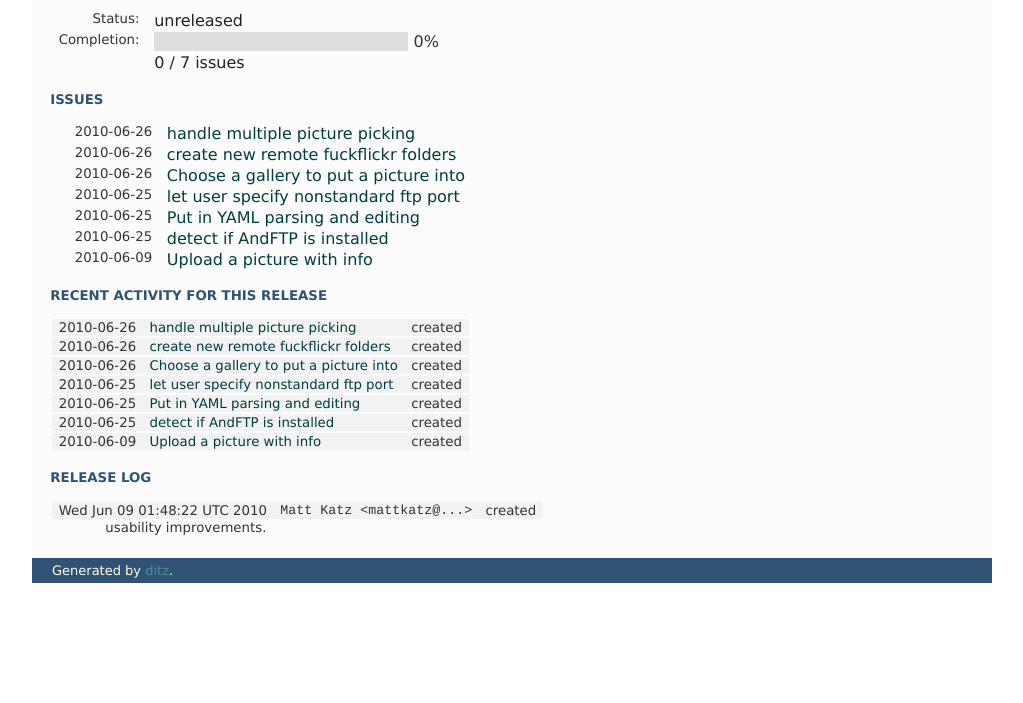
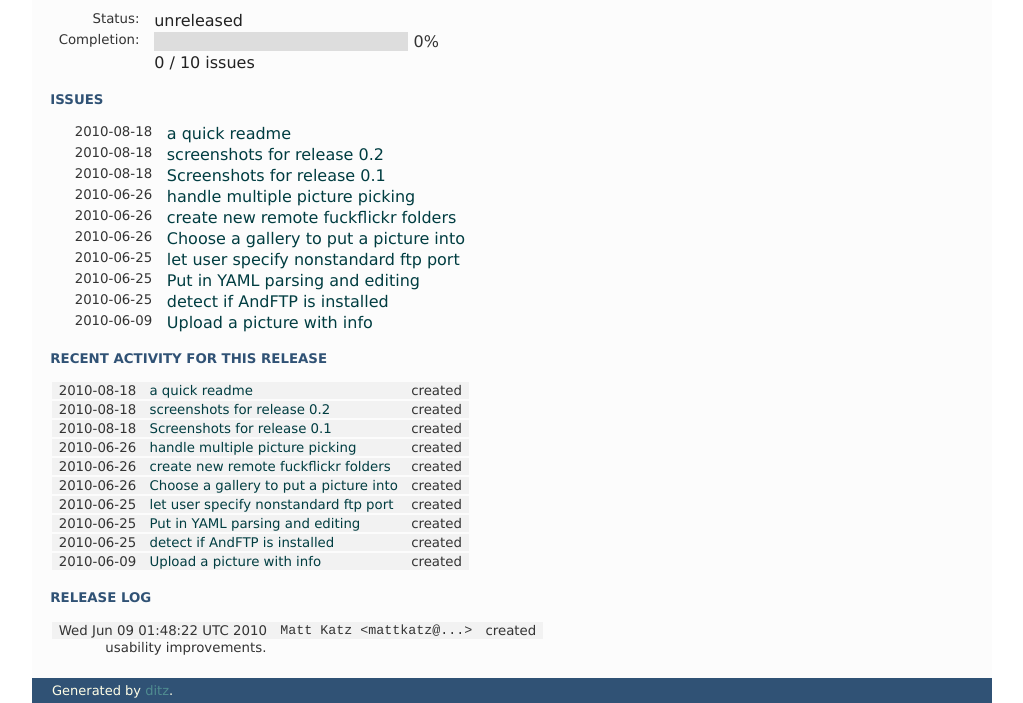
Before and after one commit to mattkatz/FFUploadr, a plain HTML site: page bugs/html/release-0.2.html in a window 1280 px wide. Shown: the part 104-807 px from the top of the page, without its empty margins (128-1151 px from the left). Drawn offline with Linux system fonts and the light colour scheme.

Commit message:
auto committing ditz html files

```diff
--- a/bugs/html/release-0.2.html
+++ b/bugs/html/release-0.2.html
@@ -31,7 +31,7 @@
       </td>
     </tr>
     <tr><td></td><td class="attrval">
-      0 / 7 issues
+      0 / 10 issues
     </td></tr>
   </tbody>
 </table>
@@ -40,6 +40,36 @@
 
   <table>
   <tbody>
+
+    <tr>
+      <td>  </td>
+      <td class="littledate">2010-08-18</td>
+      <td class="issuename">
+        <a href="issue-30fef52e90df17dff3c2e587eabdd585e8b723ac.html">a quick readme</a>
+      </td>
+
+
+    </tr>
+
+    <tr>
+      <td>  </td>
+      <td class="littledate">2010-08-18</td>
+      <td class="issuename">
+        <a href="issue-a8f91cbfec02486edd57843013572c322e89ed0f.html">screenshots for release 0.2</a>
+      </td>
+
+
+    </tr>
+
+    <tr>
+      <td>  </td>
+      <td class="littledate">2010-08-18</td>
+      <td class="issuename">
+        <a href="issue-a75cd6deb1ceb12163756b3b4746acba802be9f9.html">Screenshots for release 0.1</a>
+      </td>
+
+
+    </tr>
 
     <tr>
       <td>  </td>
@@ -122,6 +152,33 @@
   <tbody>
 
     <tr class="even-row">
+      <td class="date">2010-08-18</td>
+      <td class="issuename">
+        <a href="issue-30fef52e90df17dff3c2e587eabdd585e8b723ac.html">a quick readme</a>
+      </td>
+      <td> created </td>
+    </tr>
+    <tr><td></td></tr>
+
+    <tr class="odd-row">
+      <td class="date">2010-08-18</td>
+      <td class="issuename">
+        <a href="issue-a8f91cbfec02486edd57843013572c322e89ed0f.html">screenshots for release 0.2</a>
+      </td>
+      <td> created </td>
+    </tr>
+    <tr><td></td></tr>
+
+    <tr class="even-row">
+      <td class="date">2010-08-18</td>
+      <td class="issuename">
+        <a href="issue-a75cd6deb1ceb12163756b3b4746acba802be9f9.html">Screenshots for release 0.1</a>
+      </td>
+      <td> created </td>
+    </tr>
+    <tr><td></td></tr>
+
+    <tr class="odd-row">
       <td class="date">2010-06-26</td>
       <td class="issuename">
         <a href="issue-c48c051daa772142d73f8fa6890f45a3c3b458c6.html">handle multiple picture picking</a>
@@ -130,7 +187,7 @@
     </tr>
     <tr><td></td></tr>
 
-    <tr class="odd-row">
+    <tr class="even-row">
       <td class="date">2010-06-26</td>
       <td class="issuename">
         <a href="issue-6cb7fbe55379433d8a4f8787f512c4aa7eac45c1.html">create new remote fuckflickr folders</a>
@@ -139,7 +196,7 @@
     </tr>
     <tr><td></td></tr>
 
-    <tr class="even-row">
+    <tr class="odd-row">
       <td class="date">2010-06-26</td>
       <td class="issuename">
         <a href="issue-520eb622fb7a06ecdf3de6b17a56e99397f4f477.html">Choose a gallery to put a picture into</a>
@@ -148,7 +205,7 @@
     </tr>
     <tr><td></td></tr>
 
-    <tr class="odd-row">
+    <tr class="even-row">
       <td class="date">2010-06-25</td>
       <td class="issuename">
         <a href="issue-439e12181be3f8d781b67823ca2b7aca947f3252.html">let user specify nonstandard ftp port</a>
@@ -157,7 +214,7 @@
     </tr>
     <tr><td></td></tr>
 
-    <tr class="even-row">
+    <tr class="odd-row">
       <td class="date">2010-06-25</td>
       <td class="issuename">
         <a href="issue-63fd780ba17ba168cfda4b4736e9f343fc05d867.html">Put in YAML parsing and editing</a>
@@ -166,7 +223,7 @@
     </tr>
     <tr><td></td></tr>
 
-    <tr class="odd-row">
+    <tr class="even-row">
       <td class="date">2010-06-25</td>
       <td class="issuename">
         <a href="issue-ffa3c5c35befc7f6a582174cdcd3338985d40d29.html">detect if AndFTP is installed</a>
@@ -175,7 +232,7 @@
     </tr>
     <tr><td></td></tr>
 
-    <tr class="even-row">
+    <tr class="odd-row">
       <td class="date">2010-06-09</td>
       <td class="issuename">
         <a href="issue-90946ab55d13a39e89a896716b8701171b5af7d7.html">Upload a picture with info</a>
```
Also changed, not shown: bugs/html/component-upfuckr.html (+51 -0 lines), bugs/html/index.html (+35 -35 lines).
